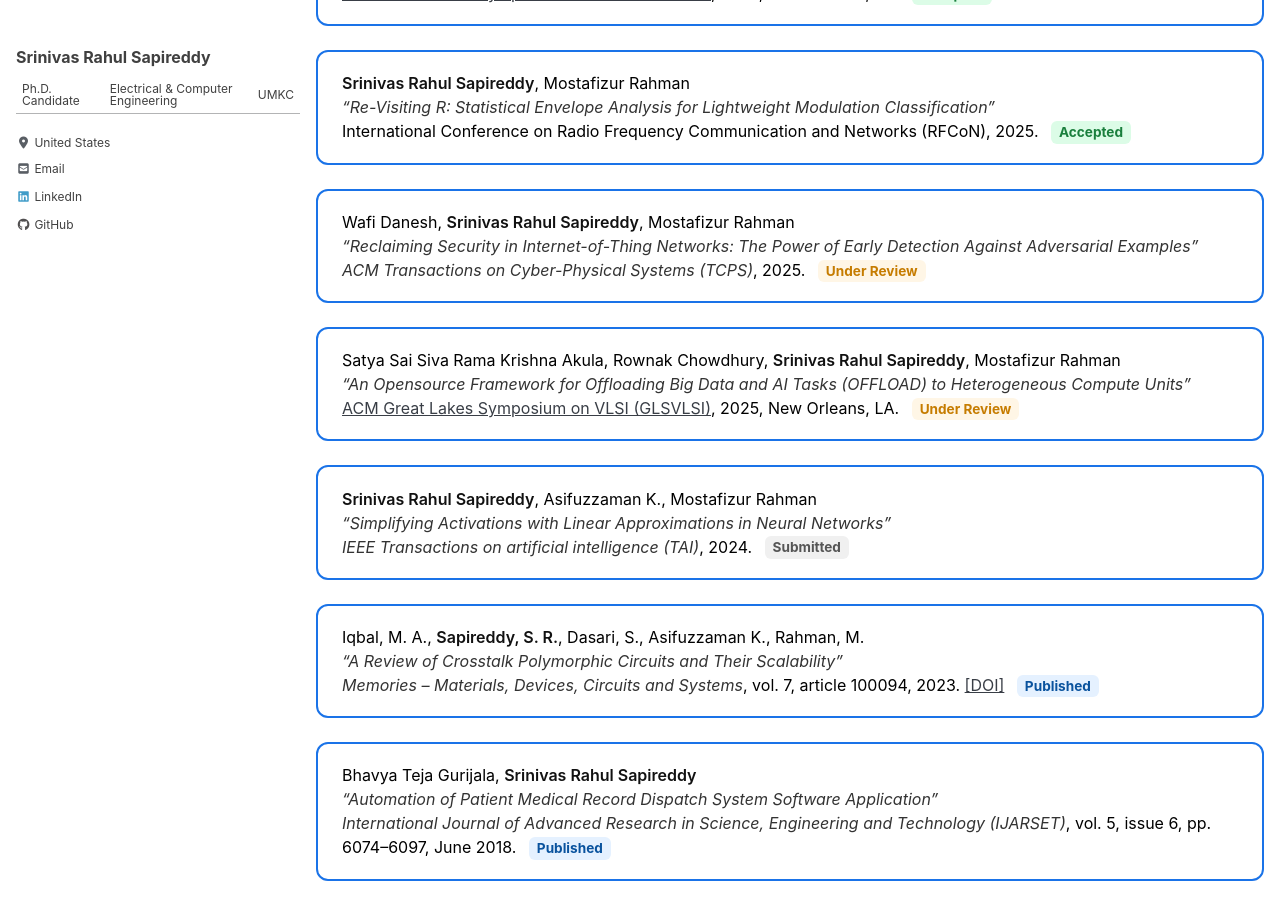
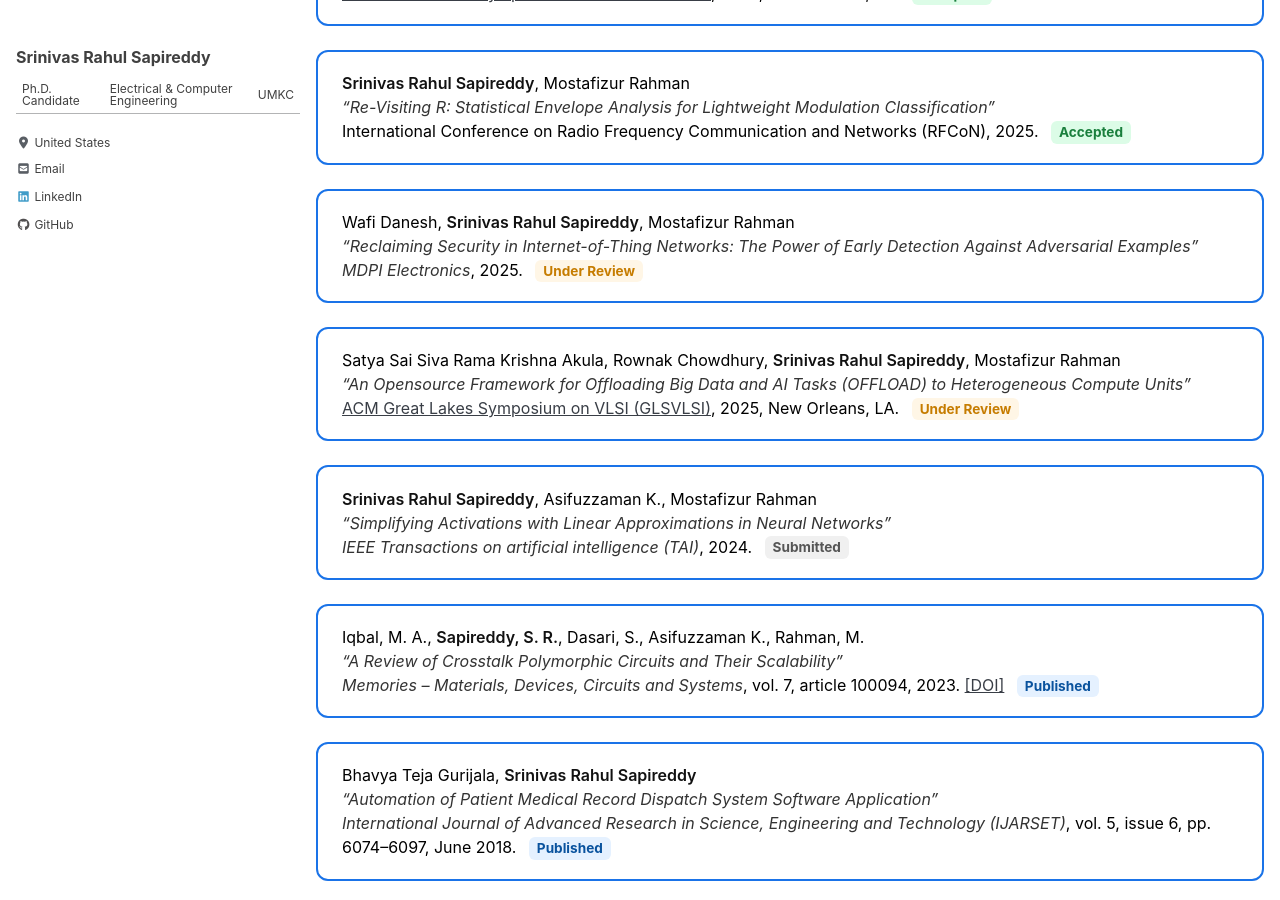
Before and after one commit to srsapireddy/srsapireddy.github.io, a Jekyll site: the page built from _pages/publications.md, in a window 1280 px wide and 900 px high, scrolled down 452 px. Built offline with Jekyll 4.4.1, drawn with Linux system fonts in a browser that asks for light colours; cached includes are drawn as plain includes; nearby versions of some CDN libraries.

Commit message:
Update publications.md

```diff
--- a/_pages/publications.md
+++ b/_pages/publications.md
@@ -110,7 +110,7 @@ permalink: /publications/
     <div class="pub-card">
       Wafi Danesh, <strong>Srinivas Rahul Sapireddy</strong>, Mostafizur Rahman<br>
       <em>“Reclaiming Security in Internet-of-Thing Networks: The Power of Early Detection Against Adversarial Examples”</em><br>
-      <em>ACM Transactions on Cyber-Physical Systems (TCPS)</em>, 2025.
+      <em>MDPI Electronics</em>, 2025.
       <span class="status review">Under Review</span>
     </div>
     <div class="pub-card">
```
